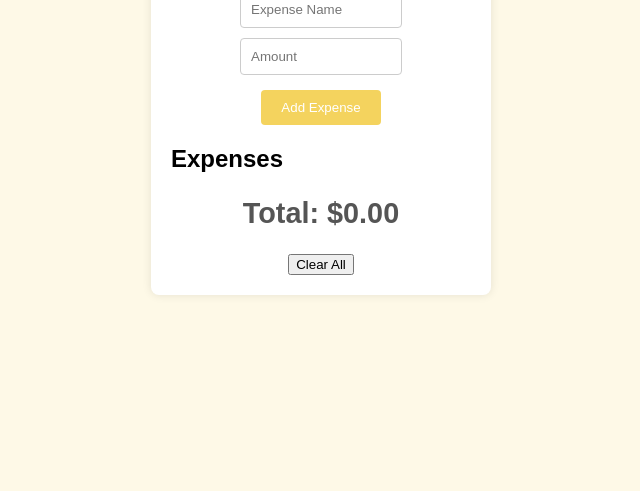
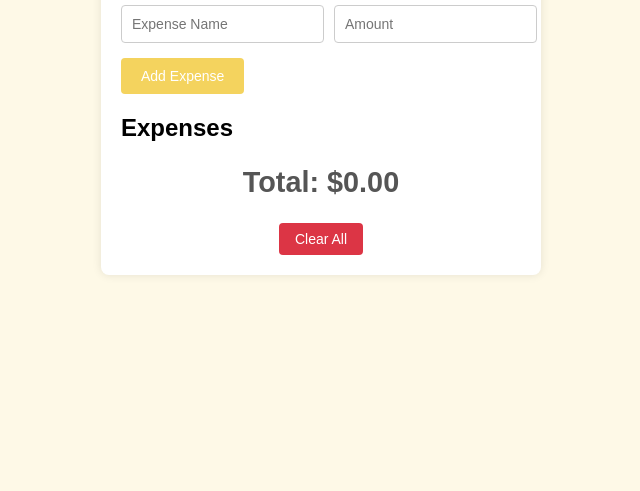
Before and after one commit to aaronsfunstuff/simple-budget-tracker, a plain HTML site: page index.html in a window 1280 px wide. Shown: the part 309-800 px from the top of the page, without its empty margins (319-959 px from the left). Drawn offline with Linux system fonts and the light colour scheme.

Commit message:
Update styles.css

```diff
--- a/styles.css
+++ b/styles.css
@@ -1,6 +1,6 @@
 body {
     font-family: Arial, sans-serif;
-    background-color: #fef9e7; /* light pastel yellow background */
+    background-color: #fef9e7;
     margin: 0;
     padding: 0;
     display: flex;
@@ -10,40 +10,50 @@ body {
 }
 
 .container {
-    background-color: #fff; /* white container background */
+    background-color: #fff;
     padding: 20px;
     border-radius: 8px;
     box-shadow: 0 0 10px rgba(0, 0, 0, 0.1);
-    width: 300px;
+    width: 400px;
     text-align: center;
+    max-width: 90%;
 }
+
 
 h1 {
     margin-bottom: 20px;
-    color: #ff8c42; /* pastel orange */
+    color: #ff8c42;
+}
+
+.new-expense {
+    display: flex;
+    justify-content: space-between;
+    align-items: center;
+    margin-bottom: 15px;
 }
 
 .new-expense input {
-    width: calc(50% - 10px);
+    flex: 1;
     padding: 10px;
-    margin: 5px 0;
+    margin-right: 10px;
     border: 1px solid #ccc;
     border-radius: 4px;
+    font-size: 14px;
 }
 
 .new-expense button {
     padding: 10px 20px;
-    margin-top: 10px;
-    background-color: #f4d35e; /* pastel yellow */
+    background-color: #f4d35e;
     color: #fff;
     border: none;
     border-radius: 4px;
     cursor: pointer;
     transition: background-color 0.3s ease;
+    font-size: 14px;
 }
 
 .new-expense button:hover {
-    background-color: #ee964b; /* slightly darker pastel orange on hover */
+    background-color: #ee964b;
 }
 
 .expenses-list {
@@ -59,16 +69,17 @@ h1 {
 .expenses-list li {
     padding: 10px;
     margin: 5px 0;
-    background-color: #fff; /* white list item background */
+    background-color: #fff;
     border: 1px solid #ddd;
     border-radius: 4px;
     display: flex;
     justify-content: space-between;
     align-items: center;
+    font-size: 14px;
 }
 
 .expenses-list li:hover {
-    background-color: #f9f9f9; /* slightly darker white on hover */
+    background-color: #f9f9f9;
 }
 
 .total {
@@ -77,3 +88,24 @@ h1 {
     font-weight: bold;
     color: #555;
 }
+
+.actions {
+    margin-top: 20px;
+    display: flex;
+    justify-content: center;
+}
+
+.actions button {
+    padding: 8px 16px;
+    background-color: #dc3545;
+    color: #fff;
+    border: none;
+    border-radius: 4px;
+    cursor: pointer;
+    transition: background-color 0.3s ease;
+    font-size: 14px;
+}
+
+.actions button:hover {
+    background-color: #c82333;
+}
```
